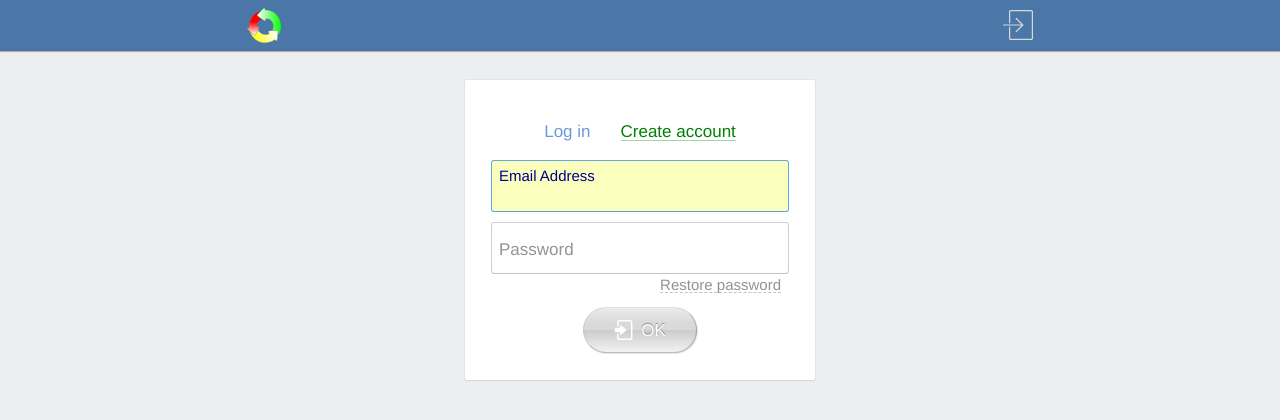
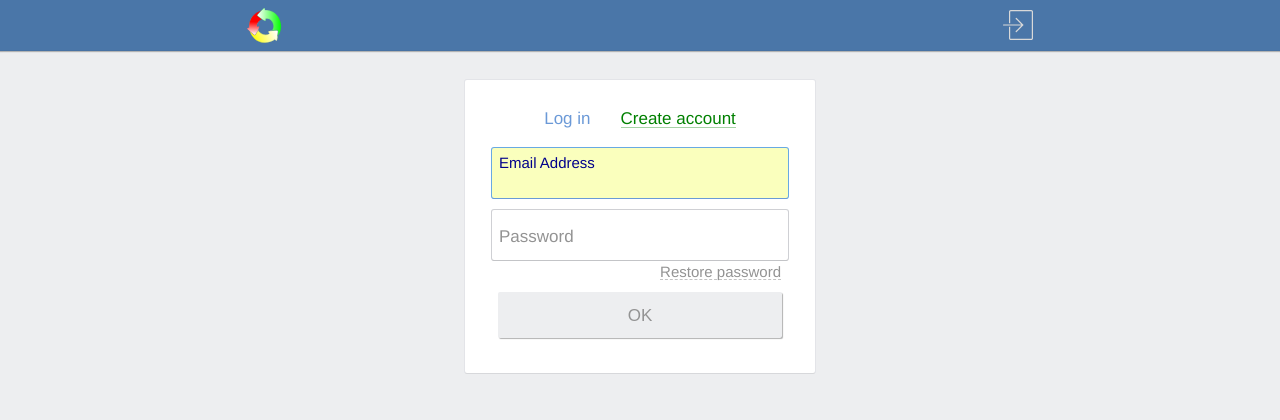
Before and after one commit to dowhileforeach/authtion-angular, an Angular app: page /logon in a window 1280 px wide. Shown: the top 420 px of the page. Built offline with nearby package versions, Linux system fonts and the light colour scheme.

Commit message:
redesign

```diff
--- a/src/app/auth-button/auth-button.component.scss
+++ b/src/app/auth-button/auth-button.component.scss
@@ -5,6 +5,7 @@
   display: flex;
   justify-content: center;
   align-items: center;
+  user-select: none;
   transition: filter 0.15s ease;
 
   .svg-icon-auth {
--- a/src/app/logon-page/logon-page.component.html
+++ b/src/app/logon-page/logon-page.component.html
@@ -43,12 +43,13 @@
               </div>
             </div>
 
-            <button type="button" class="btn-rounded btn-glossy-blue btn-log-in" tabindex="3">
-              <svg xmlns="http://www.w3.org/2000/svg" class="svg-icon log-in" viewBox="0 0 26 26">
-                <use xlink:href="#svg-icon-log-in"></use>
-              </svg>
-              <span>OK</span>
-            </button>
+            <!--<button type="button" class="btn-rounded btn-glossy-blue btn-log-in" tabindex="3">-->
+              <!--<svg xmlns="http://www.w3.org/2000/svg" class="svg-icon log-in" viewBox="0 0 26 26">-->
+                <!--<use xlink:href="#svg-icon-log-in"></use>-->
+              <!--</svg>-->
+              <!--<span>OK</span>-->
+            <!--</button>-->
+            <button class="btn raised" tabindex="3">OK</button>
           </form>
 
           <form class="authtion create-account">
@@ -64,13 +65,16 @@
               </div>
             </div>
 
-            <button type="button" class="btn-rounded btn-glossy-green btn-create-account" tabindex="-1">
-              <svg xmlns="http://www.w3.org/2000/svg" class="svg-icon create-account" viewBox="0 0 26 26">
-                <use xlink:href="#svg-icon-create-account"></use>
-              </svg>
-              <span>OK</span>
-            </button>
+            <!--<button type="button" class="btn-rounded btn-glossy-green btn-create-account" tabindex="-1">-->
+              <!--<svg xmlns="http://www.w3.org/2000/svg" class="svg-icon create-account" viewBox="0 0 26 26">-->
+                <!--<use xlink:href="#svg-icon-create-account"></use>-->
+              <!--</svg>-->
+              <!--<span>OK</span>-->
+            <!--</button>-->
+            <button class="btn raised" tabindex="-1">OK</button>
           </form>
+
+
 
         </div>
       </div>
--- a/src/app/logon-page/logon-page.component.scss
+++ b/src/app/logon-page/logon-page.component.scss
@@ -10,6 +10,7 @@ $indent-left-right: 7px;
   font-size: $size;
   line-height: $height;
   font-weight: $weight;
+  white-space: nowrap;
 }
 
 body {
@@ -41,6 +42,7 @@ form.authtion {
     @include font-size-height-weight($size: $font-size-x2);
     text-decoration: none;
     color: $color-93;
+    user-select: none;
     outline: 0;
 
     float: right;
@@ -92,6 +94,7 @@ form.authtion {
     @include font-size-height-weight($size: $font-size-x3);
     color: $color-93;
     pointer-events: none;
+    user-select: none;
     transition: all 0.15s ease;
   }
   input:focus ~ label,
@@ -125,6 +128,7 @@ form.authtion {
     top: 4px;
     right: $indent-left-right;
 
+    user-select: none;
     cursor: pointer;
     opacity: 0.3;
     transition: all .15s ease;
@@ -136,6 +140,11 @@ form.authtion {
 }
 
 section.logon-page {
+
+  display: flex;
+  flex-direction: column;
+  justify-content: flex-start;
+
 
   $slide-width: 300px;
 
@@ -150,11 +159,7 @@ section.logon-page {
   .slider {
 
     width: $slide-width;
-    margin: 0 auto;
-
-    button {
-      margin: 2px auto;
-    }
+    margin: 5px auto;
 
     .controls {
       display: flex;
@@ -165,6 +170,7 @@ section.logon-page {
       label {
         display: inline-block;
         box-sizing: border-box;
+        user-select: none;
         cursor: pointer;
         transition: all 0.5s ease;
         &:not(:first-child) {
@@ -216,6 +222,10 @@ section.logon-page {
           &:not(:first-child) {
             margin-left: 4px;
           }
+          button {
+            margin: 0 auto;
+            margin-bottom: 5px;
+          }
         }
 
         &.go-to-log-in {
@@ -247,6 +257,7 @@ section.logon-page {
   border-left-color: rgba(0, 0, 0, 0.07);
   border-radius: 40px;
   box-shadow: 1px 1px 2px -1px #aaaaaa;
+  user-select: none;
   cursor: pointer;
   &:active {
     color: yellow;
@@ -317,3 +328,48 @@ section.logon-page {
     outline: 0;
   }
 }
+
+.btn {
+  display: inline-block;
+  box-sizing: border-box;
+  width: 96%;
+  height: 46px;
+
+  border: none;
+  border-radius: 2px;
+  outline: 0;
+
+  @include font-size-height-weight($size: $font-size-x3);
+  color: $color-93;
+  text-align: center;
+  vertical-align: middle;
+
+  user-select: none;
+  cursor: pointer;
+
+  background-color: #edeef0;
+
+  transition: all .4s ease-out;
+
+  &.raised {
+    box-shadow:
+      1px 1px 1px -1px rgba(0, 0, 0, .2),
+      1px 1px 1px 0px rgba(0, 0, 0, .15),
+      1px 1px 1px 0px rgba(0, 0, 0, .12),
+      1px 1px 1px 0px rgba(0, 0, 0, .05);
+  ;
+    &:hover, &:focus {
+      outline: 0;
+      box-shadow:
+        1px 1px 1px 0px rgba(0, 0, 0, .2),
+        1px 1px 1px 1px rgba(0, 0, 0, .15),
+        1px 1px 1px 1px rgba(0, 0, 0, .12),
+        1px 1px 1px 1px rgba(0, 0, 0, .05);
+    }
+    &:active {
+      box-shadow: inset -1px -1px 3px 0px rgba(0, 0, 0, .2);
+      opacity: 0.8;
+    }
+
+  }
+}
```
